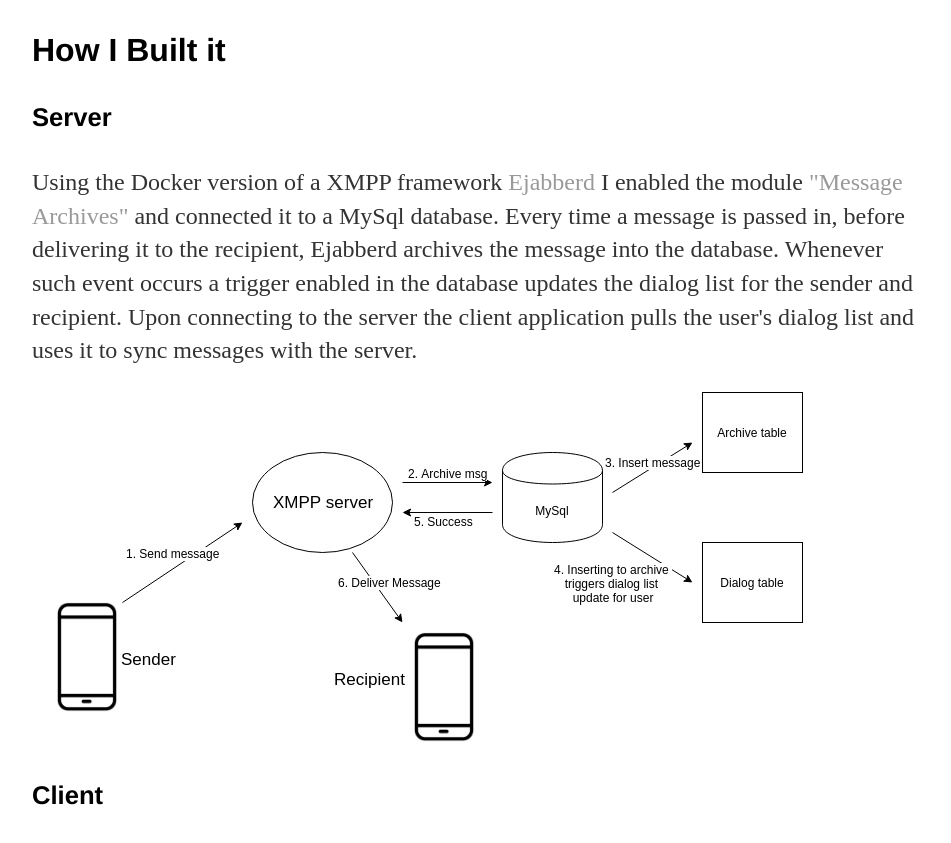
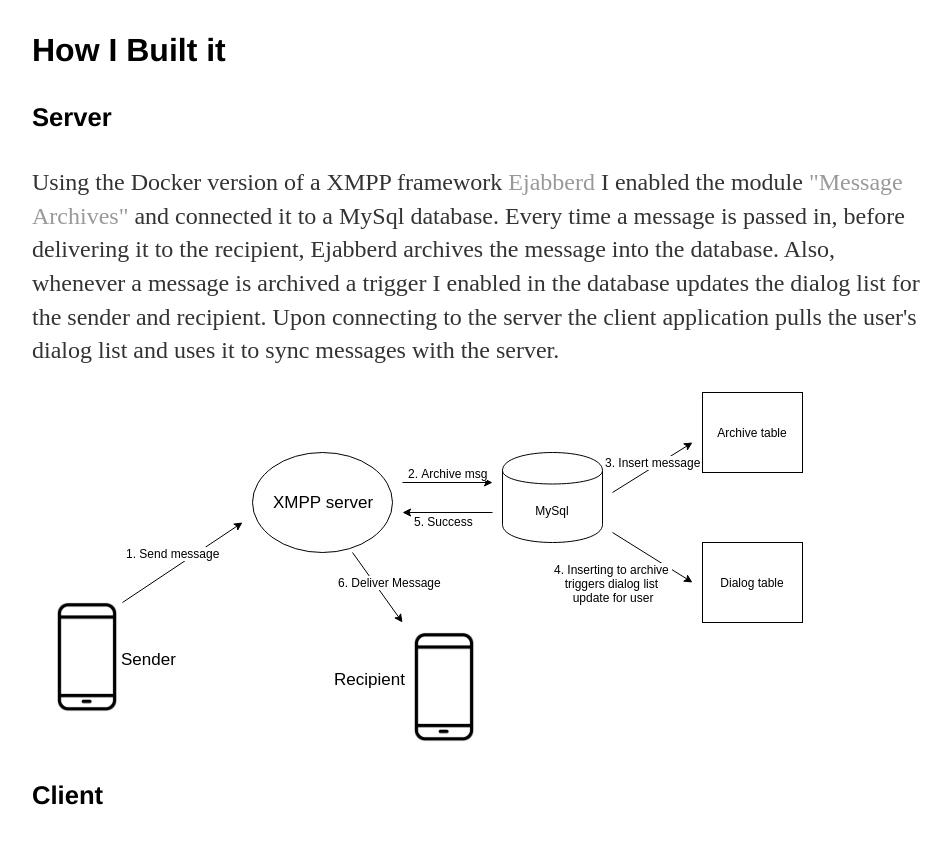
Before and after one commit to jcho7022/jcho7022.github.io, a Jekyll site: the page built from projects/chatbot/index.html, in a window 1280 px wide and 900 px high, scrolled down 3308 px, cut to the strip 57-900 px from the top of the window. Shown: the whole strip, without its empty margins (160-1111 px from the left). Built offline with Jekyll 4.4.1, drawn with Linux system fonts in a browser that asks for light colours; some of the changed text lies outside the part shown.

Commit message:
Update index.html

```diff
--- a/projects/chatbot/index.html
+++ b/projects/chatbot/index.html
@@ -37,7 +37,7 @@ Front-end: Android(Java), Sqlite, XMPP(<a href="https://github.com/igniterealtim
 <p>Using the Docker version of a XMPP framework <a href="https://www.ejabberd.im/">Ejabberd</a> I enabled the module
  <a href="https://xmpp.org/extensions/xep-0313.html">"Message Archives"</a> and
 connected it to a MySql database. Every time a message is passed in, before delivering it to the recipient, Ejabberd archives the message into the database.
-Whenever such event occurs a trigger enabled in the database updates the dialog list for the sender and recipient.
+Also, whenever a message is archived a trigger I enabled in the database updates the dialog list for the sender and recipient.
 Upon connecting to the server the client application pulls the user's dialog list and uses it to sync messages with the server.</p>
 <img src="archive_message_diagram.jpg" alt="archive message diagram">
 <h4>Client</h4>
```
Also changed, not shown: other parts of projects/chatbot/index.html (+4 -4 lines).
